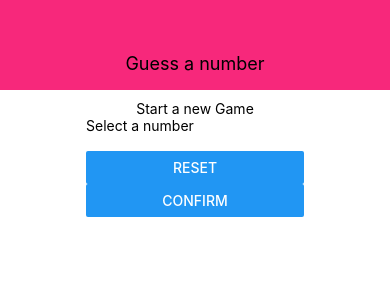
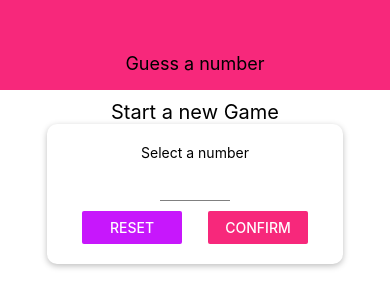
Before and after one commit to zakcroft/udemy-expo-section-4, a React Native app: screen / in a window 390 px wide. Shown: the top 308 px of the page. Built offline with nearby package versions, Linux system fonts and the light colour scheme.

Commit message:
section 4

```diff
--- a/components/Header.js
+++ b/components/Header.js
@@ -1,5 +1,6 @@
 import React from "react";
 import { View, Text, StyleSheet } from "react-native";
+import COLORS from "../constants/colors";
 
 const Header = (props) => {
   return (
@@ -14,7 +15,7 @@ const styles = StyleSheet.create({
     width: "100%",
     height: 90,
     paddingTop: 36,
-    backgroundColor: "#f7287b",
+    backgroundColor: COLORS.primary,
     alignItems: "center",
     justifyContent: "center",
   },
--- /dev/null
+++ b/constants/colors.js
@@ -0,0 +1,4 @@
+export default {
+    primary:"#f7287b",
+    accent:"#c717fc"
+}
--- /dev/null
+++ b/screens/Card.js
@@ -0,0 +1,23 @@
+import React from "react";
+import { View, StyleSheet } from "react-native";
+
+const Card = (props) => {
+  return (
+    <View style={{ ...styles.card, ...props.style }}>{props.children}</View>
+  );
+};
+
+const styles = StyleSheet.create({
+  card: {
+    shadowColor: "black",
+    shadowOffset: { width: 0, height: 2 },
+    shadowRadius: 6,
+    shadowOpacity: 0.26,
+    elevation: 5,
+    backgroundColor: "white",
+    padding: 20,
+    borderRadius: 10,
+  },
+});
+
+export default Card;
--- /dev/null
+++ b/screens/Input.js
@@ -0,0 +1,17 @@
+import React from "react";
+import { StyleSheet, TextInput } from "react-native";
+
+const Input = (props) => {
+  return <TextInput {...props} style={{ ...styles.input, ...props.style }} />;
+};
+
+const styles = StyleSheet.create({
+  input: {
+    height: 30,
+    borderBottomColor: "grey",
+    borderBottomWidth: 1,
+    marginVertical: 10,
+  },
+});
+
+export default Input;
--- a/screens/StartGameScreen.js
+++ b/screens/StartGameScreen.js
@@ -1,19 +1,58 @@
-import React from "react";
-import { View, Text, StyleSheet, TextInput, Button } from "react-native";
+import React, { useState } from "react";
+
+import {
+  View,
+  Text,
+  StyleSheet,
+  TextInput,
+  Button,
+  TouchableWithoutFeedback,
+  Keyboard,
+} from "react-native";
+
+import Card from "./Card";
+import Input from "./Input";
+import COLORS from "../constants/colors";
 
 const StartGameScreen = (props) => {
+  console.log("props", props);
+
+  const [enteredValue, setEnteredValue] = useState("");
+  const numberedInputHandler = (inputText) => {
+    setEnteredValue(inputText.replace(/[^0-9]/g, ""));
+  };
+
   return (
+    <TouchableWithoutFeedback onPress={() => Keyboard.dismiss()}>
       <View style={styles.screen}>
         <Text style={styles.title}>Start a new Game</Text>
-      <View style={styles.inputContainer}>
+        <Card style={{ width: "80%", alignItems: "center" }}>
           <Text>Select a number</Text>
-        <TextInput />
+          <Input
+            style={styles.input}
+            blurOnSubmit
+            autoCapitalize="none"
+            autoCorrect={false}
+            keyboardType="number-pad"
+            maxLength={2}
+            onChangeText={numberedInputHandler}
+            value={enteredValue}
+          />
           <View style={styles.buttonContainer}>
-          <Button title="Reset" onPress={() => {}} />
-          <Button title="Confirm" onPress={() => {}} />
+            <View style={styles.button}>
+              <Button title="Reset" onPress={() => {}} color={COLORS.accent} />
+            </View>
+            <View style={styles.button}>
+              <Button
+                title="Confirm"
+                onPress={() => {}}
+                color={COLORS.primary}
+              />
             </View>
           </View>
+        </Card>
       </View>
+    </TouchableWithoutFeedback>
   );
 };
 
@@ -23,9 +62,22 @@ const styles = StyleSheet.create({
     padding: 10,
     alignItems: "center",
   },
-  title: {},
-  inputContainer: {},
-  buttonContainer: {},
+  title: {
+    fontSize: 20,
+  },
+  buttonContainer: {
+    flexDirection: "row",
+    width: "100%",
+    justifyContent: "space-between",
+    paddingHorizontal: 15,
+  },
+  button: {
+    width: 100,
+  },
+  input: {
+    width: 70,
+    textAlign: "center",
+  },
 });
 
 export default StartGameScreen;
```
Also changed, not shown: 1 other file (tests, documents, lock files or other folders). Lines whose indentation alone changed are shown as unchanged.
